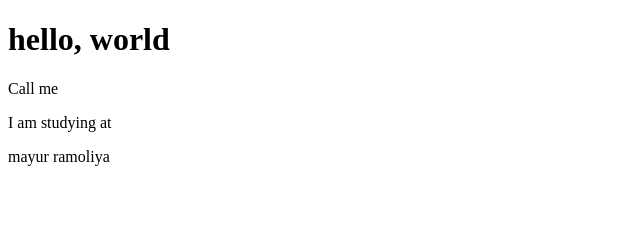
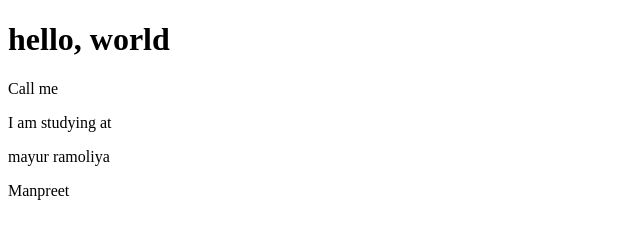
Before and after one commit to patelniks58/nik, a plain HTML site: page index.html in a window 1280 px wide. Shown: the full height of the page, 0-640 px from the left. Drawn offline with Linux system fonts and the light colour scheme.

Commit message:
Update index.html

```diff
--- a/index.html
+++ b/index.html
@@ -8,5 +8,6 @@
     <p>Call me <name></p>
     <p>I am studying <course> at <college></p>
     <p>mayur ramoliya <name></p>
+      <p>Manpreet <name></p>
   </body>
 </html>
```
